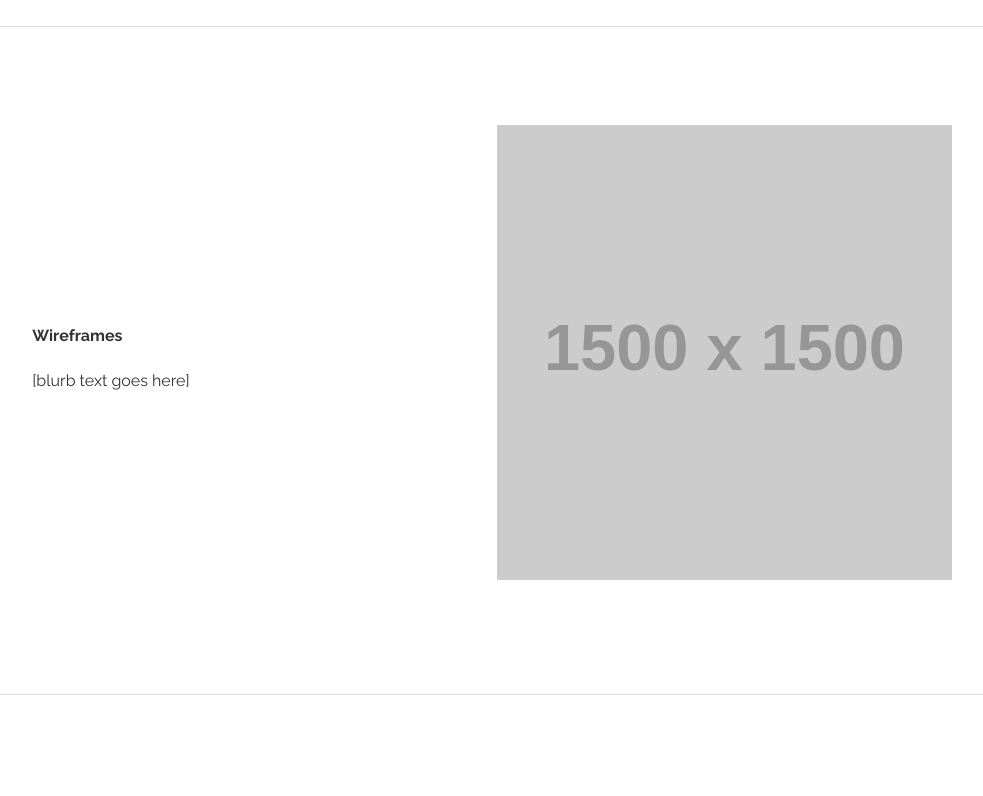
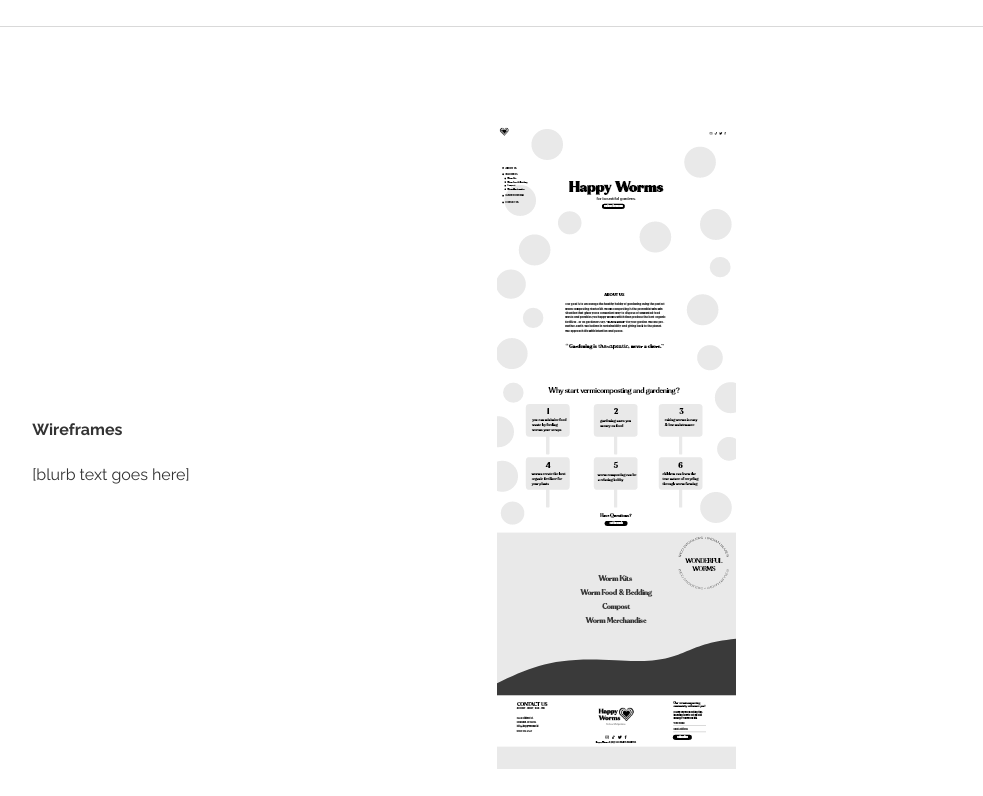
Before and after one commit to cassandraneri/happyworms.casestudy, a plain HTML site: page index.html in a window 1280 px wide. Shown: the part 2620-3416 px from the top of the page, without its empty margins (148-1131 px from the left). Drawn offline with nearby package versions, Linux system fonts and the light colour scheme; placeholder pictures from the web are drawn by us.

Commit message:
added wireframe img

```diff
--- a/index.html
+++ b/index.html
@@ -91,7 +91,7 @@
             <div class="container">
                 <div class="row swap">
                     <div class="one-half column">
-                        <img src="https://via.placeholder.com/1500" alt="placeholderImage">
+                        <img src="img/wireframe.png" alt="wireframescreenshot">
                     </div>
                     <div class="div one-half column">
                         <h4>Wireframes</h4>
```
Also changed, not shown: img/wireframe.png (added).
